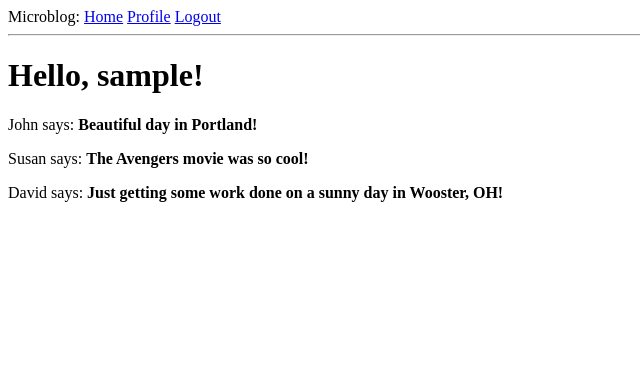
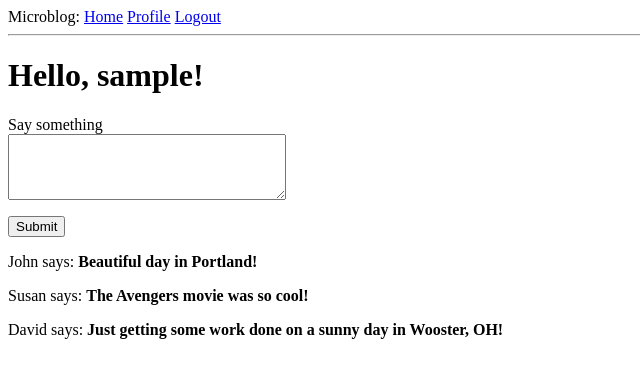
Before and after one commit to djscroggins/pyMegTut, a Flask app: page / in a window 1280 px wide. Shown: the top 378 px of the page, without its empty margins (0-640 px from the left). Run offline with Flask 2, Linux system fonts and the light colour scheme; the visitor is signed in with stand-in values (Sample User, id 1); data comes from the database, SQL or seed files in the repository.

Commit message:
9.1-9.3
Add posting functionality

```diff
--- a/app/forms.py
+++ b/app/forms.py
@@ -46,3 +46,8 @@ class EditProfileForm(FlaskForm):
             user = User.query.filter_by(username=self.username.data).first()
             if user is not None:
                 raise ValidationError('Please use a different username.')
+
+
+class PostForm(FlaskForm):
+    post = TextAreaField('Say something', validators=[DataRequired()])
+    submit = SubmitField('Submit')
--- a/app/routes.py
+++ b/app/routes.py
@@ -1,17 +1,24 @@
 from flask import render_template, flash, redirect, url_for, request
 from app import app, db
-from app.forms import LoginForm, RegistrationForm, EditProfileForm
+from app.forms import LoginForm, RegistrationForm, EditProfileForm, PostForm
 from flask_login import current_user, login_user
-from app.models import User
+from app.models import User, Post
 from flask_login import logout_user, login_required
 from datetime import datetime
 
 
-@app.route('/')
-@app.route('/index')
+@app.route('/', methods=['GET', 'POST'])
+@app.route('/index', methods=['GET', 'POST'])
 @login_required  # from Flask-Login
 def index():
     # user = {'username': 'Miguel'}
+    form = PostForm()
+    if form.validate_on_submit():
+        post = Post(body=form.post.data, author=current_user)
+        db.session.add(post)
+        db.session.commit()
+        flash('Your post is now live!')
+        return redirect(url_for('index'))
     posts = [
         {
             'author': {'username': 'John'},
@@ -26,7 +33,7 @@ def index():
             'body': "Just getting some work done on a sunny day in Wooster, OH!"
         }
     ]
-    return render_template('index.html', title='Home', posts=posts)
+    return render_template('index.html', title='Home', form=form, posts=posts)
 
 
 @app.route('/login', methods=['GET', 'POST'])
--- a/app/templates/index.html
+++ b/app/templates/index.html
@@ -3,6 +3,17 @@
 {% block content %}
     <!--current_user: Flask-Login attribute, cf. models.py-->
     <h1>Hello, {{ current_user.username }}!</h1>
+    <form action="" method="post" name="post">
+        {{ form.hidden_tag() }}
+        <p>
+            {{ form.post.label}}<br>
+            {{ form.post(cols=32, rows=4) }}<br>
+            {% for error in form.post.errors %}}
+            <span style="color: red;">[{{ error }}]</span>
+            {% endfor %}
+        </p>
+        <p>{{ form.submit() }}</p>
+    </form>
     {% for post in posts %}
     <div><p>{{ post.author.username}} says: <b>{{ post.body }}</b></p></div>
     {% endfor %}
```
